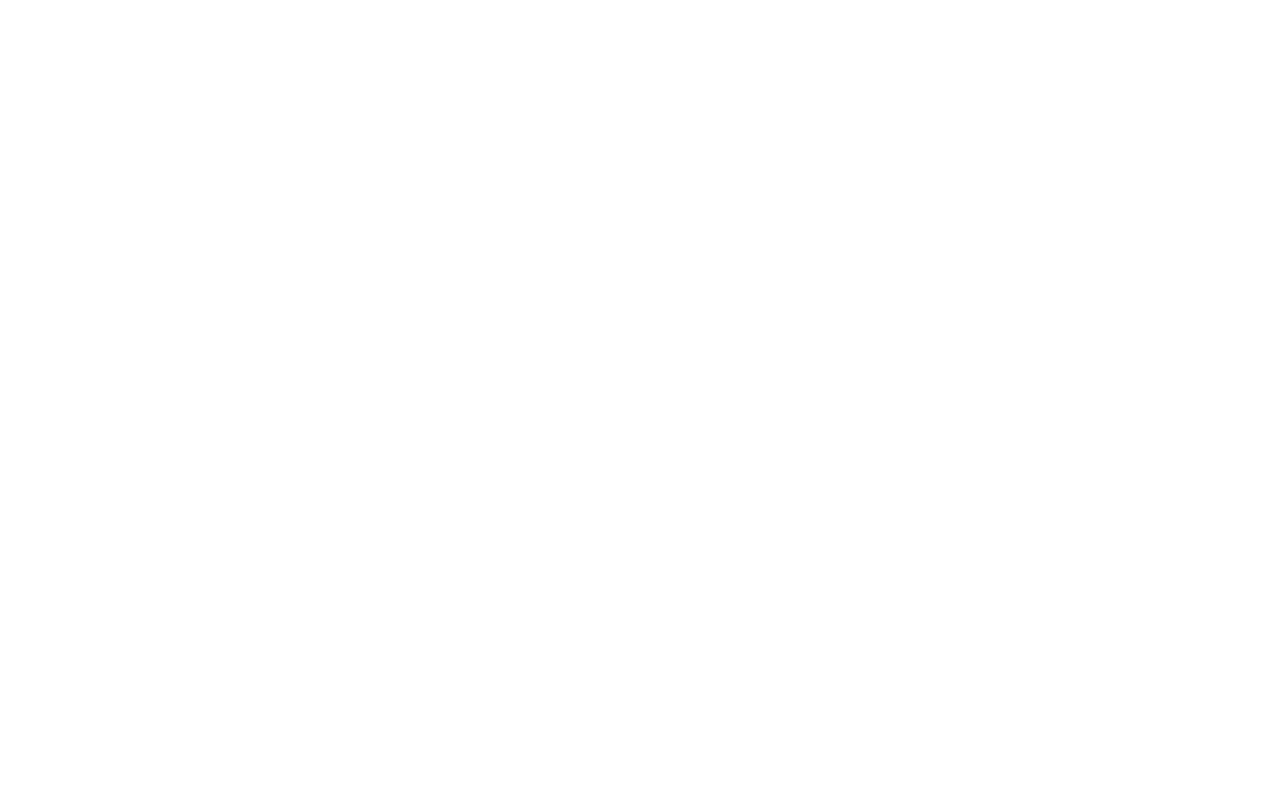
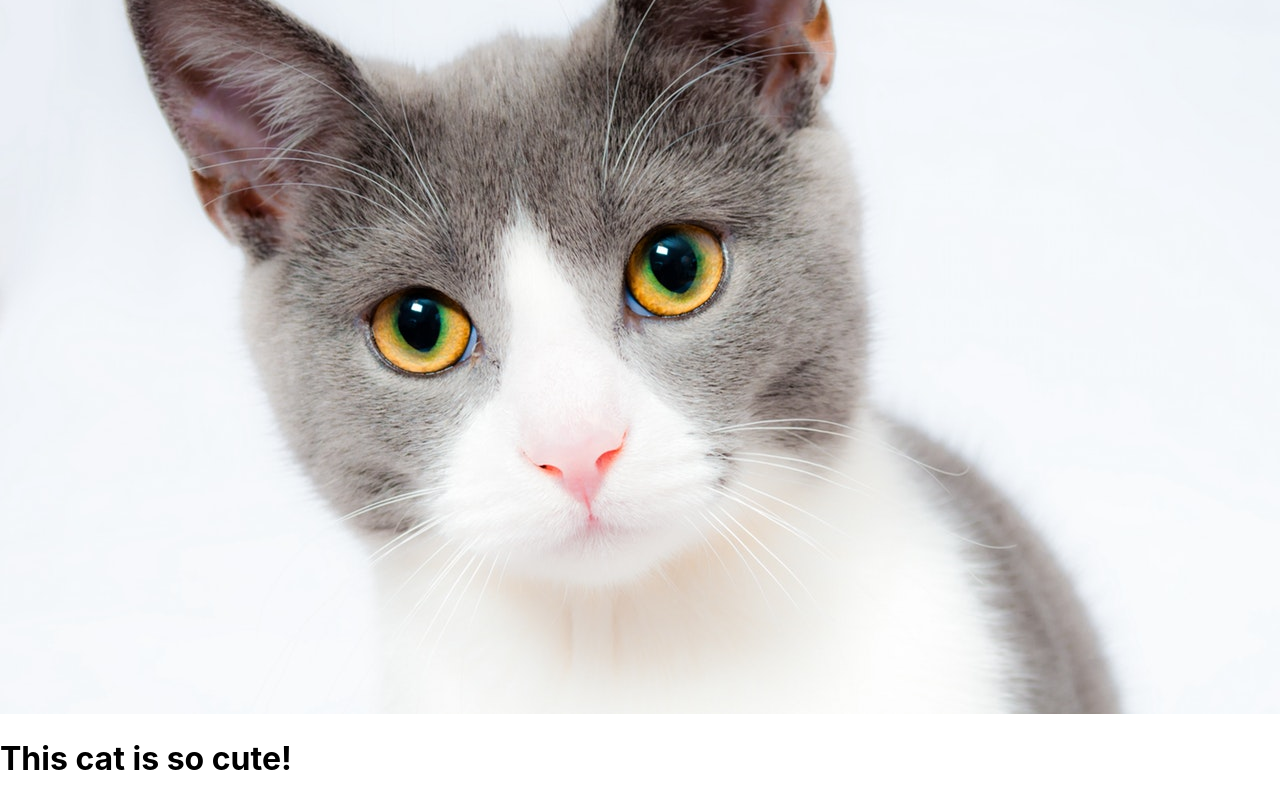
Before and after one commit to signalcat/my-website, a React (Create React App) app: page / in a window 1280 px wide. Shown: the part 208-1008 px from the top of the page. Before the commit the page ends 800 px from the top, so only its background shows below. Built offline with nearby package versions, Linux system fonts and the light colour scheme.

Commit message:
Add gallery page

```diff
--- a/src/App.js
+++ b/src/App.js
@@ -1,16 +1,20 @@
 import React from 'react';
 import './App.css';
-import catPic from './assets/images/cat.jpeg';
 import Layout from './hoc/Layout/Layout';
+import { Route, Switch} from 'react-router-dom';
+import HomePage from '../src/containers/HomePage/HomePage';
+import Gallery from './containers/Photography/Gallery';
 
 function App() {
   return (
     // <div className="App">
-    // <img src={catPic} alt="cat"></img>
-    // <h1>This cat is so cute!</h1>
     // </div>
     <div>
       <Layout>
+        <Switch>
+          <Route path="/" exact component={HomePage}/>
+          <Route path="/Gallery" component={Gallery} />
+        </Switch>
       </Layout>
     </div>
   );
--- /dev/null
+++ b/src/containers/HomePage/HomePage.js
@@ -0,0 +1,17 @@
+import React, { Component } from 'react';
+import Aux from '../../hoc/Aux';
+import catPic from '../../assets/images/cat.jpeg';
+
+export class HomePage extends Component {
+
+    render() {
+        return (
+            <Aux>
+                <img src={catPic} alt="cat"></img>
+                <h1>This cat is so cute!</h1>
+            </Aux>
+        );
+    }
+}
+
+export default HomePage;
--- /dev/null
+++ b/src/containers/Photography/Gallery.js
@@ -0,0 +1,14 @@
+import React, { Component } from 'react';
+
+export class Gallery extends Component {
+
+    render() {
+        return (
+            <div>
+                <h1>PhotosPhotosPhotos</h1>
+            </div>
+        );
+    }
+}
+
+export default Gallery;
--- a/src/hoc/Layout/Layout.js
+++ b/src/hoc/Layout/Layout.js
@@ -7,6 +7,9 @@ class Layout extends Component {
         return (
             <Aux>
                 <Toolbar></Toolbar>
+                <main>
+                    {this.props.children}
+                </main>
             </Aux>
         )
     }
```
